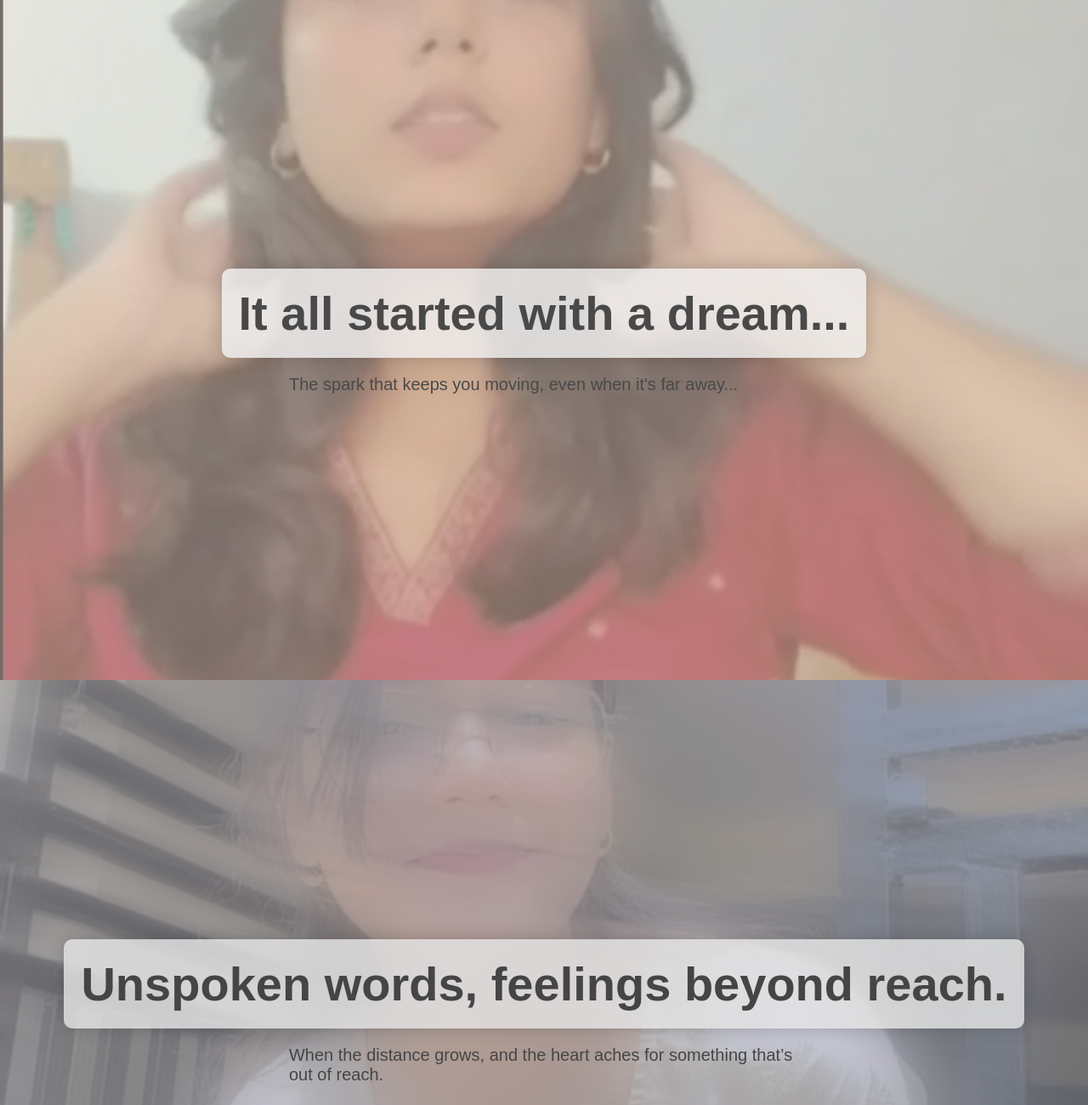
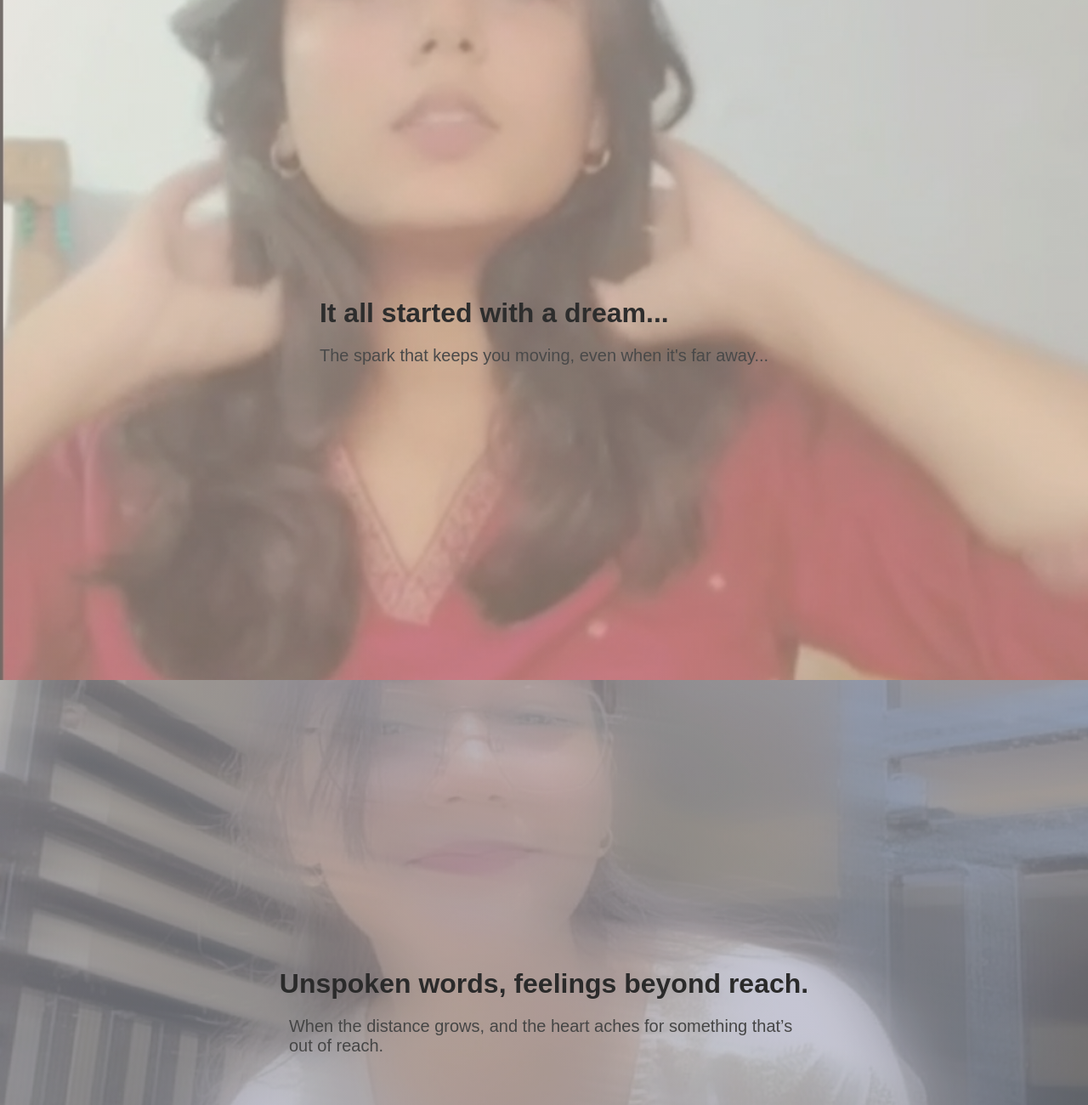
Before and after one commit to on-october13/october13, a plain HTML site: page index.html in a window 1280 px wide. Shown: the top 1300 px of the page at 85% size. Drawn offline with nearby package versions, Linux system fonts and the light colour scheme.

Commit message:
Update index.html

```diff
--- a/index.html
+++ b/index.html
@@ -10,7 +10,7 @@
   <!-- Hope Section -->
   <div class="section" id="hope">
     <div class="content">
-      <h3>It all started with a dream...</h3>
+      <h1>It all started with a dream...</h1>
       <p>The spark that keeps you moving, even when it's far away...</p>
       <img src="hope.jpg" alt="Hope" class="float-photo" >
     </div>
@@ -20,7 +20,7 @@
   <!-- Longing Section -->
   <div class="section" id="longing">
     <div class="content">
-      <h3>Unspoken words, feelings beyond reach.</h3>
+      <h1>Unspoken words, feelings beyond reach.</h1>
       <p>When the distance grows, and the heart aches for something that’s out of reach.</p>
       <img src="longing.jpg" alt="Longing"  class="float-photo">
     </div>
```
